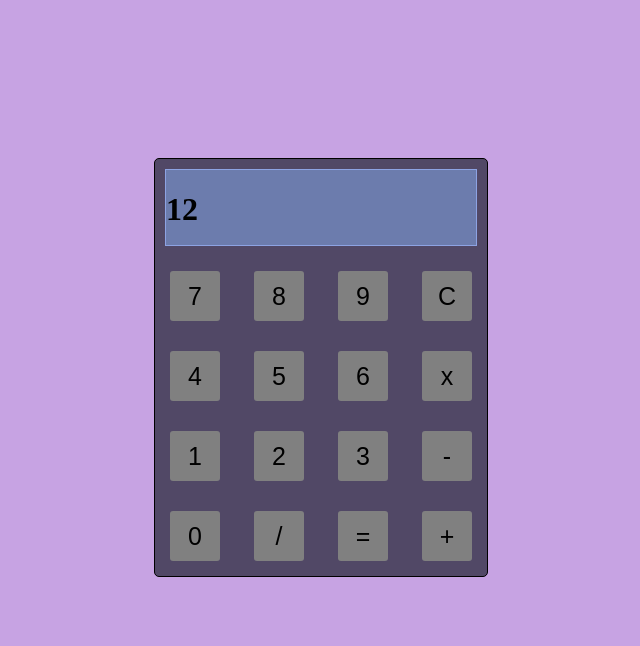
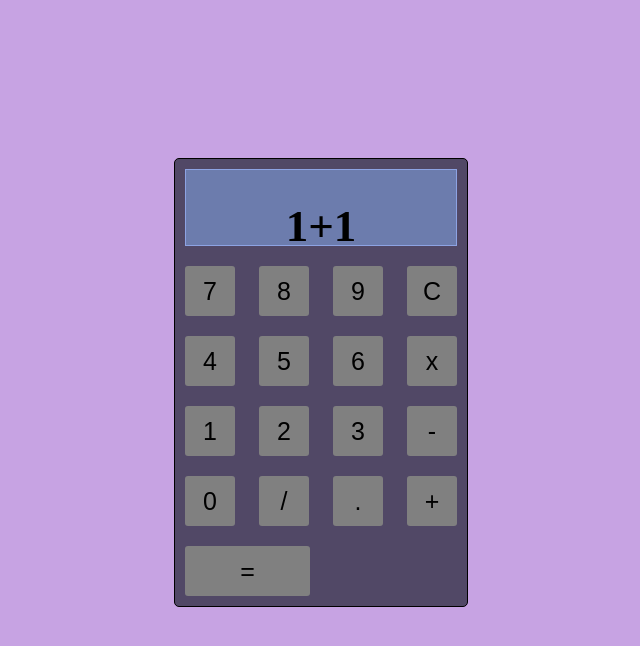
Before and after one commit to lkportal/calculadora-PI, a plain HTML site: page index.html in a window 1280 px wide. Shown: the whole page, without its empty margins (319-959 px from the left). Drawn offline with Linux system fonts and the light colour scheme.

Commit message:
correção

```diff
--- a/index.html
+++ b/index.html
@@ -13,32 +13,37 @@
     <div class="container-calculadora">
         <div class="calc-form">
          <div class="caixa-resul">
-            <h1 id="resultado">12</h1>
+            <h1 id="resultado">1+1</h1>
          </div>
+
         <div class="buttons">
             <button class="itens-buttons" id="n7">7</button>
             <button class="itens-buttons" id="n8">8</button>
             <button class="itens-buttons" id="n9">9</button>
             <button class="itens-buttons" id="limpa">C</button>
         </div>
-        <div>
+        <div class="buttons">
             <button class="itens-buttons" id="n4">4</button>
             <button class="itens-buttons" id="n5">5</button>
             <button class="itens-buttons" id="n6">6</button>
             <button class="itens-buttons" id="multiplicar">x</button>
         </div>
-        <div>
+        <div class="buttons">
             <button class="itens-buttons" id="n1">1</button>
             <button class="itens-buttons" id="n2">2</button>
             <button class="itens-buttons" id="n3">3</button>
             <button class="itens-buttons" id="subtrair">-</button>
         </div>
-        <div>
+        <div class="buttons">
             <button class="itens-buttons" id="n0">0</button>
             <button class="itens-buttons" id="divir">/</button>
-            <button class="itens-buttons" onclick="resultado()">=</button>
+            <button class="itens-buttons" >.</button>
             <button class="itens-buttons" id="soma">+</button>
         </div>
+        <div class="buttons">
+            <button class="itens-buttons" id="igual">=</button>
+        </div>
+
         </div>
     </div>
 </body>
--- a/style.css
+++ b/style.css
@@ -5,13 +5,15 @@ body{
 }
 
 .container-calculadora{
-    display: grid;
+ display: grid;
  justify-items: center;
+
 
 
 
 }
 .calc-form{
+    position: relative;
     margin-top: 150px;
     margin-bottom: 150px;
 
@@ -27,20 +29,37 @@ body{
     height: 75px;
     background-color: #6C7CAD;
     margin: 10px;
+    text-align: center;
+
+
+}
+.button{
+    display: flex;
 
 
 }
 .itens-buttons{
+    width: 50px;
     height: 50px;
-    width: 50px;
-    margin: 15px;
+    flex-direction: column;
     background-color: gray;
     border:gray;
     font-size: 25px;
     border-radius: 3px;
+    margin: 10px;
+    text-align: center;
 }
 .itens-buttons:hover{
     background-color: #D7B7E8;
     cursor: pointer;
 
 }
+#igual{
+
+    width: 125px;
+
+
+}
+h1{
+    font-size: 45px;
+}
```
